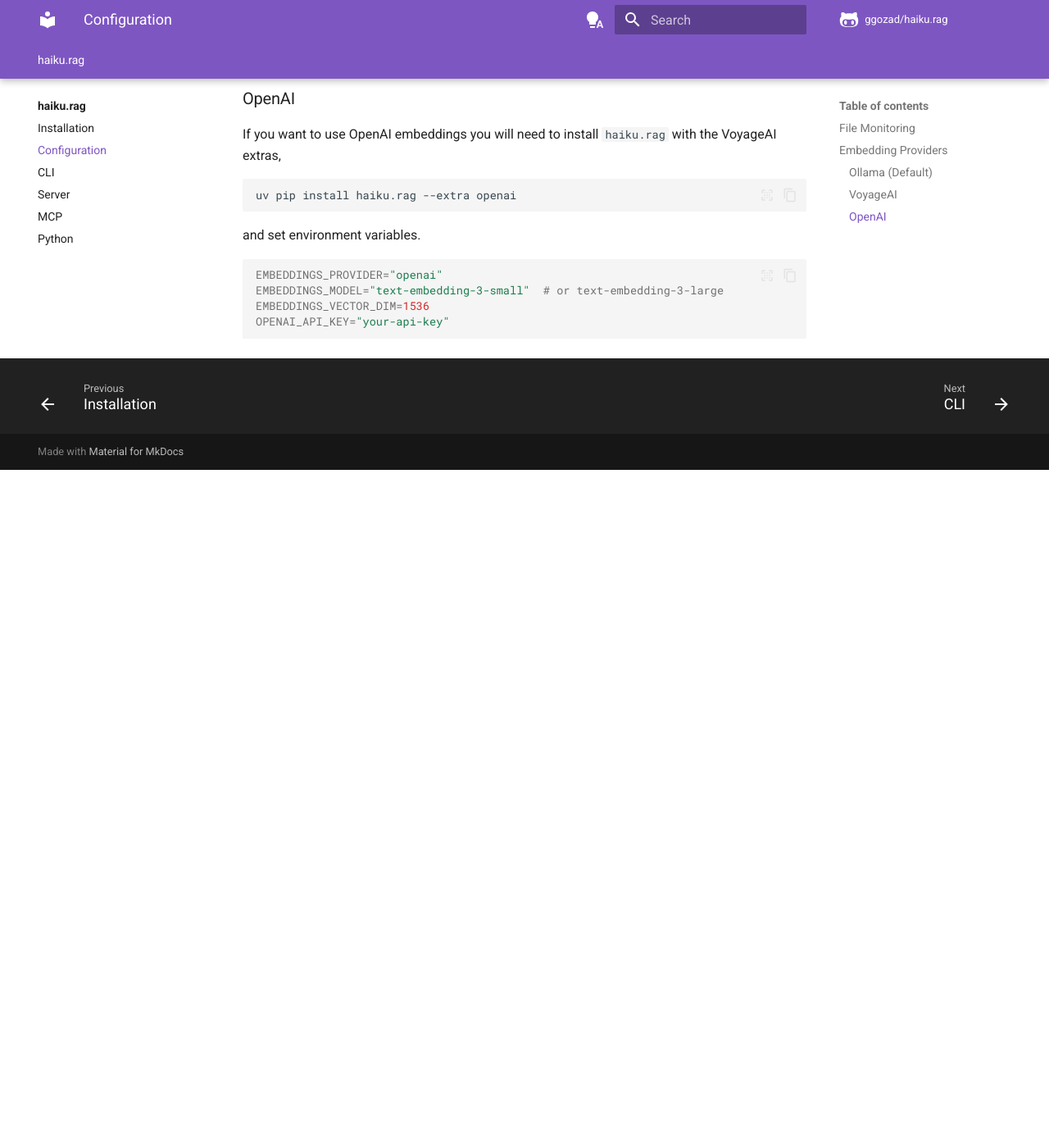
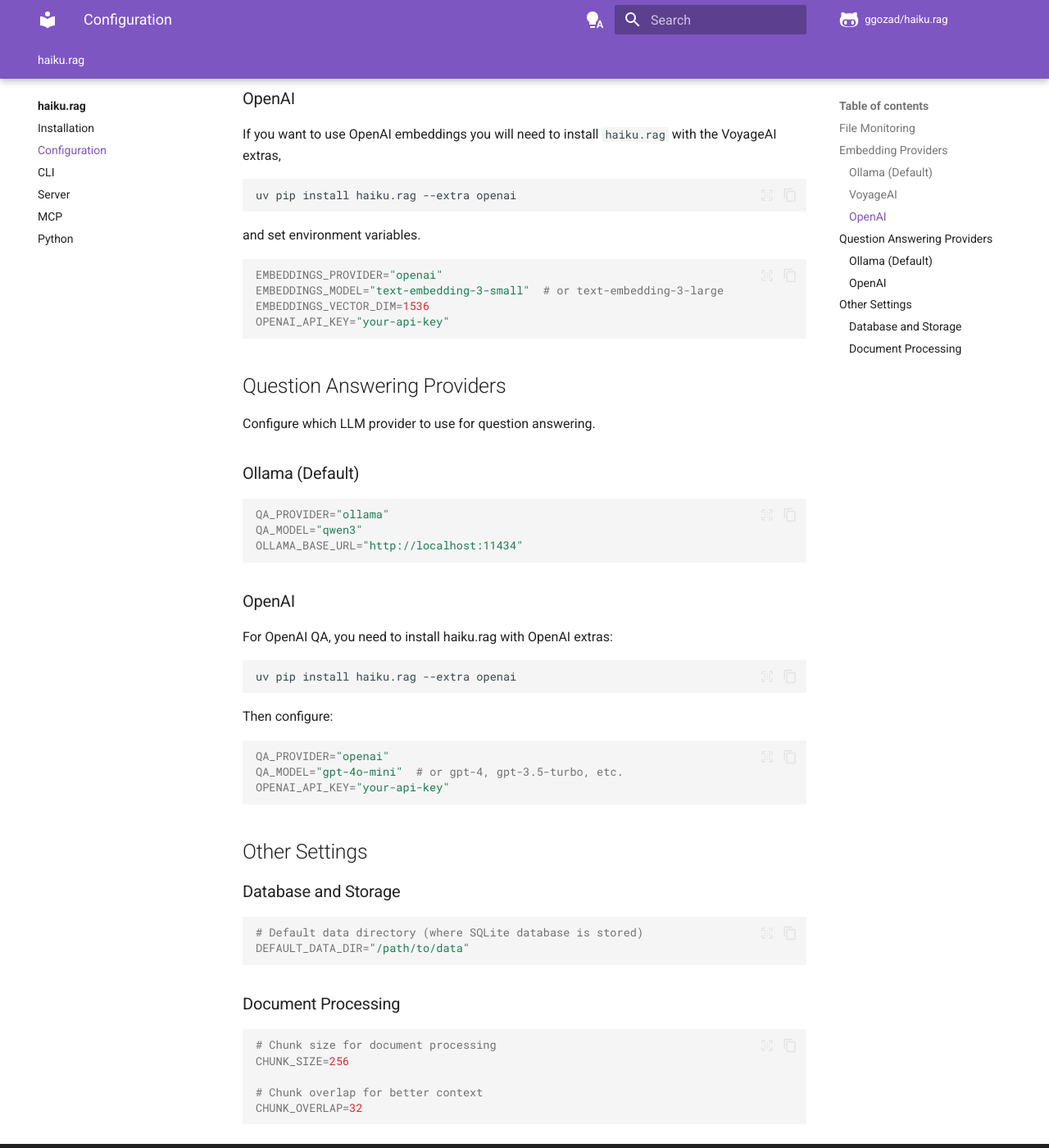
Before and after one commit to undecided/haiku.rag, an MkDocs documentation site: the page built from docs/configuration.md, in a window 1280 px wide and 1400 px high, scrolled down 1000 px. Shown: the whole window at 82% size. Built offline with MkDocs 1.6.1 and Material for MkDocs 9.7.7, drawn with Linux system fonts in a browser that asks for light colours; comment, search, counter and statistics services are not loaded; before the commit the page ends 1573 px from its top, so only the background shows below that.

Commit message:
Document QA

````diff
--- a/docs/configuration.md
+++ b/docs/configuration.md
@@ -55,3 +55,50 @@ EMBEDDINGS_MODEL="text-embedding-3-small"  # or text-embedding-3-large
 EMBEDDINGS_VECTOR_DIM=1536
 OPENAI_API_KEY="your-api-key"
 ```
+
+## Question Answering Providers
+
+Configure which LLM provider to use for question answering.
+
+### Ollama (Default)
+
+```bash
+QA_PROVIDER="ollama"
+QA_MODEL="qwen3"
+OLLAMA_BASE_URL="http://localhost:11434"
+```
+
+### OpenAI
+
+For OpenAI QA, you need to install haiku.rag with OpenAI extras:
+
+```bash
+uv pip install haiku.rag --extra openai
+```
+
+Then configure:
+
+```bash
+QA_PROVIDER="openai"
+QA_MODEL="gpt-4o-mini"  # or gpt-4, gpt-3.5-turbo, etc.
+OPENAI_API_KEY="your-api-key"
+```
+
+## Other Settings
+
+### Database and Storage
+
+```bash
+# Default data directory (where SQLite database is stored)
+DEFAULT_DATA_DIR="/path/to/data"
+```
+
+### Document Processing
+
+```bash
+# Chunk size for document processing
+CHUNK_SIZE=256
+
+# Chunk overlap for better context
+CHUNK_OVERLAP=32
+```
````
Also changed, not shown: README.md (+8 -0 lines), docs/cli.md (+9 -0 lines), docs/index.md (+6 -0 lines), docs/python.md (+15 -0 lines).
